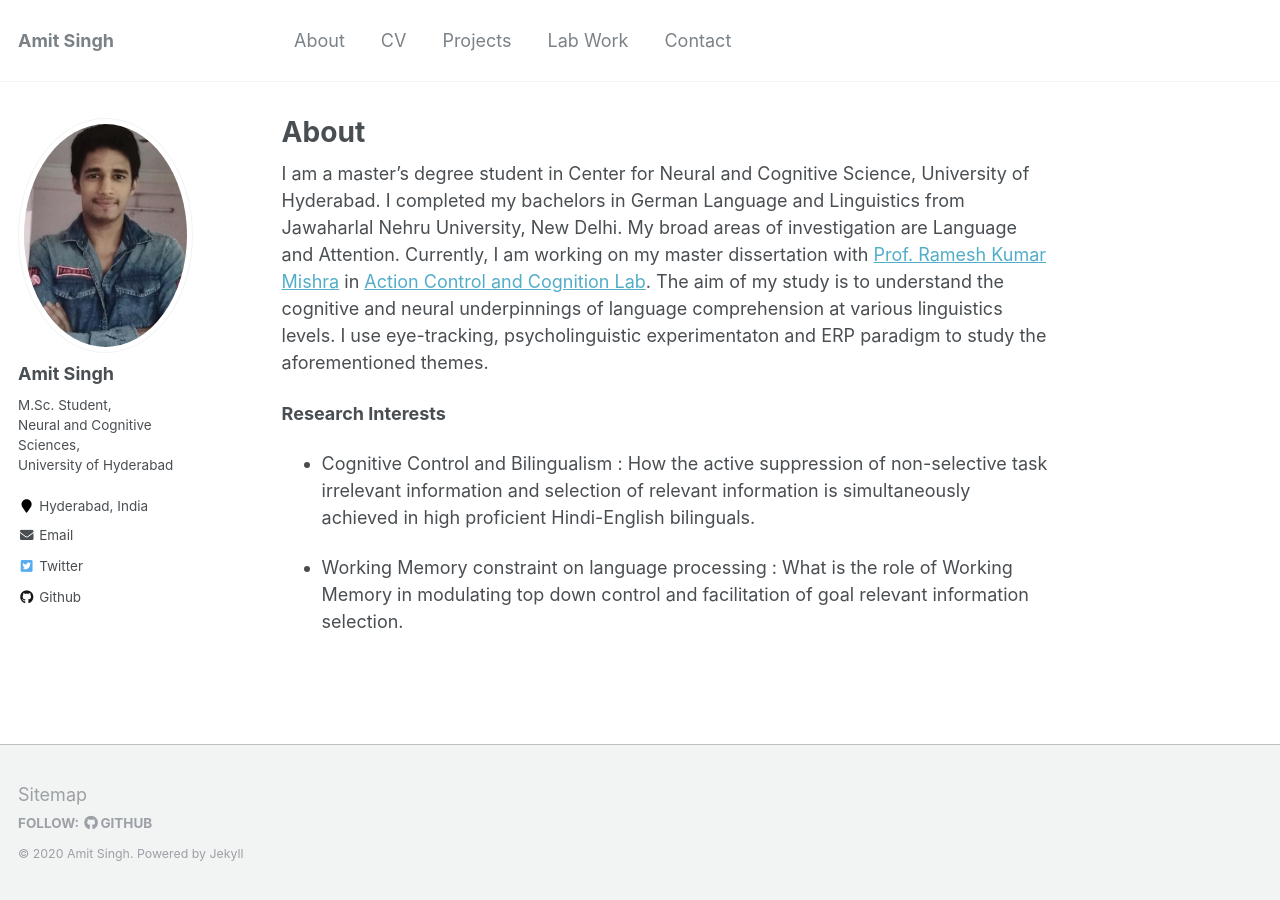
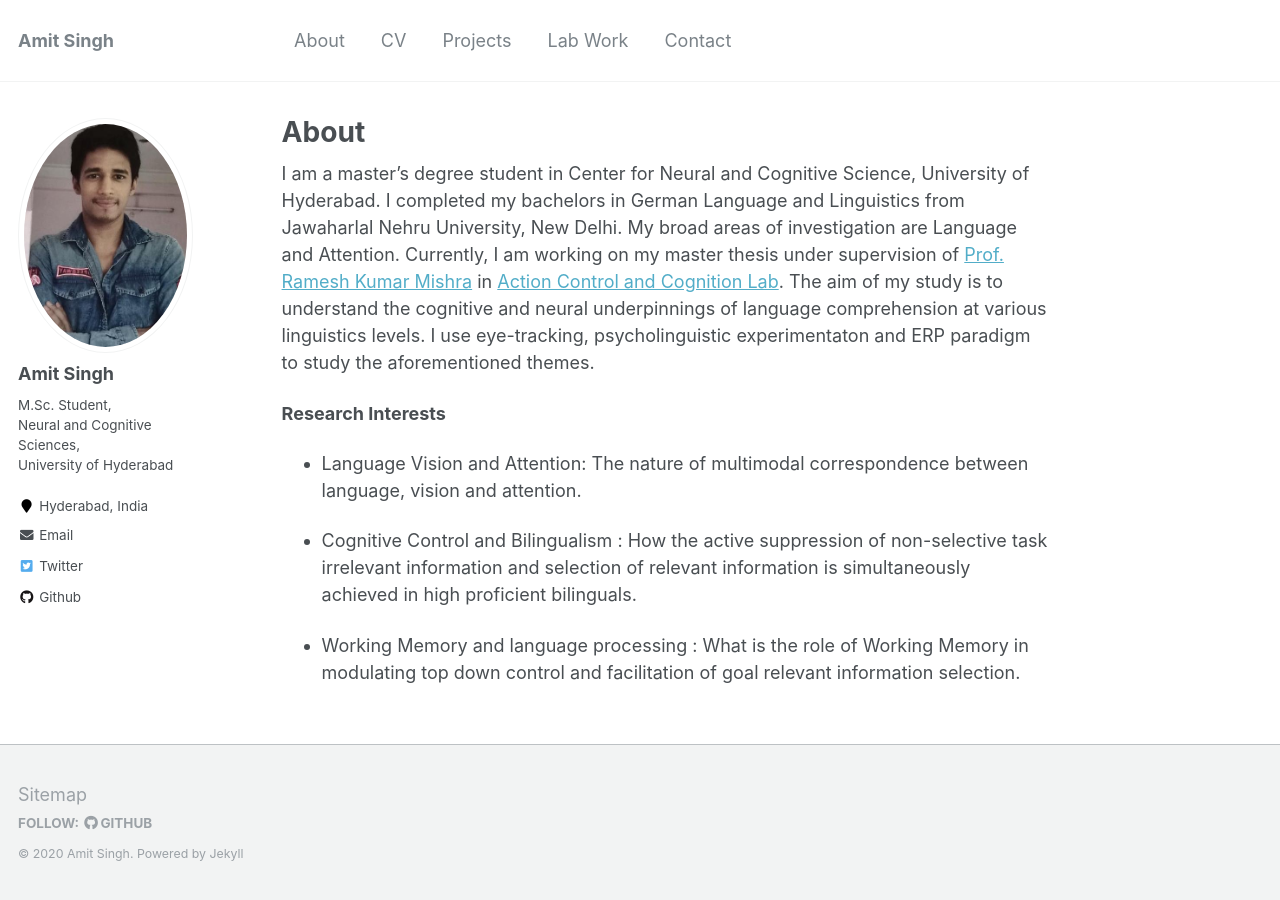
Before and after one commit to amits1ngh/amits1ngh.github.io, a Jekyll site: the page built from _pages/about.md, in a window 1280 px wide. Built offline with Jekyll 4.4.1, drawn with Linux system fonts in a browser that asks for light colours.

Commit message:
Update about.md

```diff
--- a/_pages/about.md
+++ b/_pages/about.md
@@ -7,9 +7,11 @@ redirect_from:
   - /about/
   - /about.html
 ---
-I am a master's degree student in Center for Neural and Cognitive Science, University of Hyderabad. I completed my bachelors in German Language and Linguistics from Jawaharlal Nehru University, New Delhi. My broad areas of investigation are Language and Attention. Currently, I am working on my master dissertation with [Prof. Ramesh Kumar Mishra](https://rameshkumarmishra.wordpress.com/) in [Action Control and Cognition Lab](https://actioncontrolcognitionlaboratory.wordpress.com/). The aim of my study is to understand the cognitive and neural underpinnings of language comprehension at various linguistics levels. I use eye-tracking, psycholinguistic experimentaton and ERP paradigm to study the aforementioned themes.
+I am a master's degree student in Center for Neural and Cognitive Science, University of Hyderabad. I completed my bachelors in German Language and Linguistics from Jawaharlal Nehru University, New Delhi. My broad areas of investigation are Language and Attention. Currently, I am working on my master thesis under supervision of [Prof. Ramesh Kumar Mishra](https://rameshkumarmishra.wordpress.com/) in [Action Control and Cognition Lab](https://actioncontrolcognitionlaboratory.wordpress.com/). The aim of my study is to understand the cognitive and neural underpinnings of language comprehension at various linguistics levels. I use eye-tracking, psycholinguistic experimentaton and ERP paradigm to study the aforementioned themes.
 
 **Research Interests**
-- Cognitive Control and Bilingualism : How the active suppression of non-selective task irrelevant information and selection of relevant information is simultaneously achieved in high proficient Hindi-English bilinguals.
+- Language Vision and Attention: The nature of multimodal correspondence between language, vision and attention.
 
-- Working Memory constraint on language processing : What is the role of Working Memory in modulating top down control and facilitation of goal relevant information selection.
+- Cognitive Control and Bilingualism : How the active suppression of non-selective task irrelevant information and selection of relevant information is simultaneously achieved in high proficient bilinguals.
+
+- Working Memory and language processing : What is the role of Working Memory in modulating top down control and facilitation of goal relevant information selection.
```
